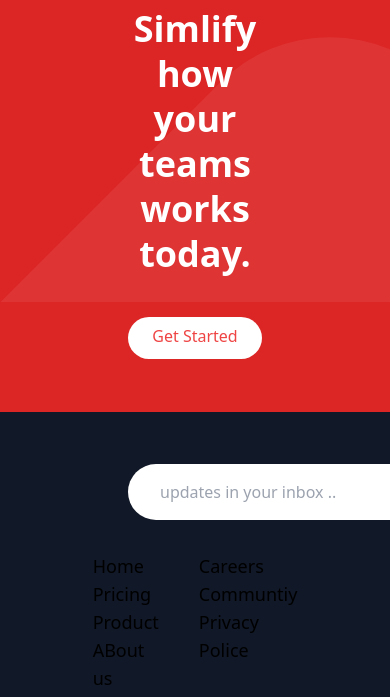
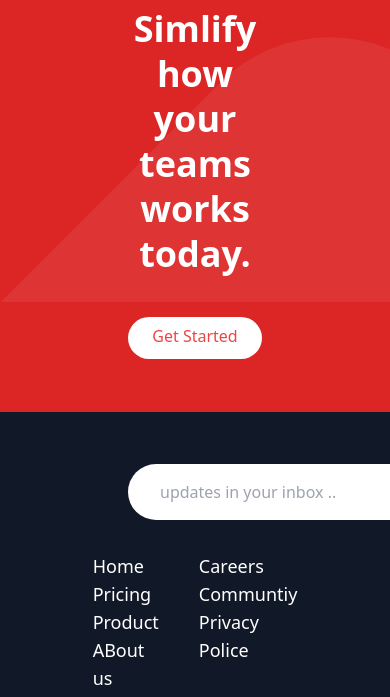
Before and after one commit to Ayoub-YG/manage-app, a website: page public/index.html in a window 390 px wide. Shown: the part 2352-3049 px from the top of the page. Drawn offline with nearby package versions, Linux system fonts and the light colour scheme; files that its build step writes are made by us from their sources.

Commit message:
management app

```diff
--- a/public/index.html
+++ b/public/index.html
@@ -3,6 +3,7 @@
 <head>
     <meta charset="UTF-8">
     <meta http-equiv="X-UA-Compatible" content="IE=edge">
+    <link rel="icon" type="image/svg+xml" href="../img/logo.svg" />
     <meta name="viewport" content="width=device-width, initial-scale=1.0">
     <title>manager</title>
     <link rel="stylesheet" href="./css/tailwind.css">
@@ -244,23 +245,23 @@
             <a class="hover:text-red-600 text-lg">Privacy Police</a>
            </div>
           <!-- menu humberger -->
-          <div class="  flex md:hidden   flex-row space-x-10 justify-center mb-5">
-             <div class="flex flex-col">
-              <a href="#" class="hover:text-red-600 text-lg">Home</a>
-              <a href="#" class="hover:text-red-600 text-lg">Pricing</a>
-              <a href="#" class="hover:text-red-600 text-lg">Product </a>
-              <a href="#" class="hover:text-red-600 text-lg">ABout us</a>
+          <div class="  flex md:hidden flex-row space-x-10 justify-center mb-5">
+             <div class="flex flex-col    ">
+              <a href="#" class="hover:text-red-600 text-white  text-lg">Home</a>
+              <a href="#" class="hover:text-red-600 text-white  text-lg">Pricing</a>
+              <a href="#" class="hover:text-red-600 text-white  text-lg">Product </a>
+              <a href="#" class="hover:text-red-600 text-white  text-lg">ABout us</a>
              </div>
              <div class="flex flex-col">
-              <a href="#" class="hover:text-red-600 text-lg">Careers</a>
-              <a href="#"  class="hover:text-red-600 text-lg">Communtiy</a>
-              <a href="#" class="hover:text-red-600 text-lg">Privacy Police</a>
+              <a href="#" class="hover:text-red-600 text-white  text-lg">Careers</a>
+              <a href="#"  class="hover:text-red-600 text-white  text-lg">Communtiy</a>
+              <a href="#" class="hover:text-red-600 text-white  text-lg">Privacy Police</a>
              </div>
           </div>
           <div class="flex flex-col space-y-9">
              <div class="flex space-x-3 ">
                <input  placeholder="updates in your inbox .." type="text" class="px-8 py-4 rounded-full border-none " >
-               <a href="#" class="bg-red-600 px-6 py-3 text-white font-bold rounded-full hover:bg-red-300" >Go</a>
+               <a href="#" class="bg-red-600 outline-none px-6 py-3 text-white font-bold rounded-full hover:bg-red-300" >Go</a>
               </div>
               <p class=" hidden md:block text-zinc-400 "> copyright 2023 ALL right reserved</p>
           </div>
```
